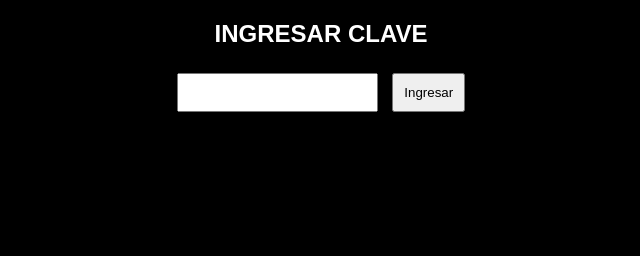
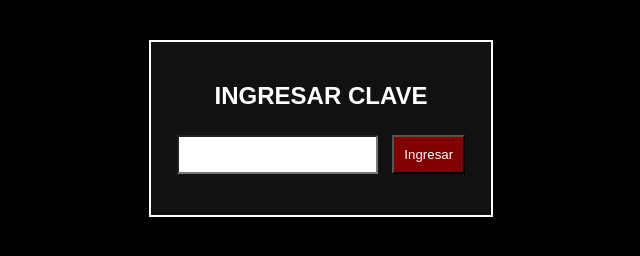
Before and after one commit to s77s77s77/s77, a plain HTML site: page index.html in a window 1280 px wide. Shown: the whole page, without its empty margins (319-959 px from the left). Drawn offline with Linux system fonts and the light colour scheme.

Commit message:
Update styles.css

```diff
--- a/styles.css
+++ b/styles.css
@@ -1,5 +1,34 @@
-body{background:black;color:white;font-family:Arial;text-align:center}
-input,button{padding:10px;margin:5px}
-#favoritos{background:green}
-#repetidos{background:#222}
-#error{color:red}
+body{
+  background:black;
+  color:white;
+  font-family:Arial;
+  text-align:center;
+}
+
+input, button{
+  padding:10px;
+  margin:5px;
+}
+
+#login{
+  background:#111;
+  padding:20px;
+  max-width:300px;
+  margin:40px auto;
+  border:2px solid white;
+}
+
+#login input{
+  background:white;
+  color:black;
+}
+
+#login button{
+  background:maroon;
+  color:white;
+}
+
+#error{
+  color:red;
+  margin-top:10px;
+}
```
